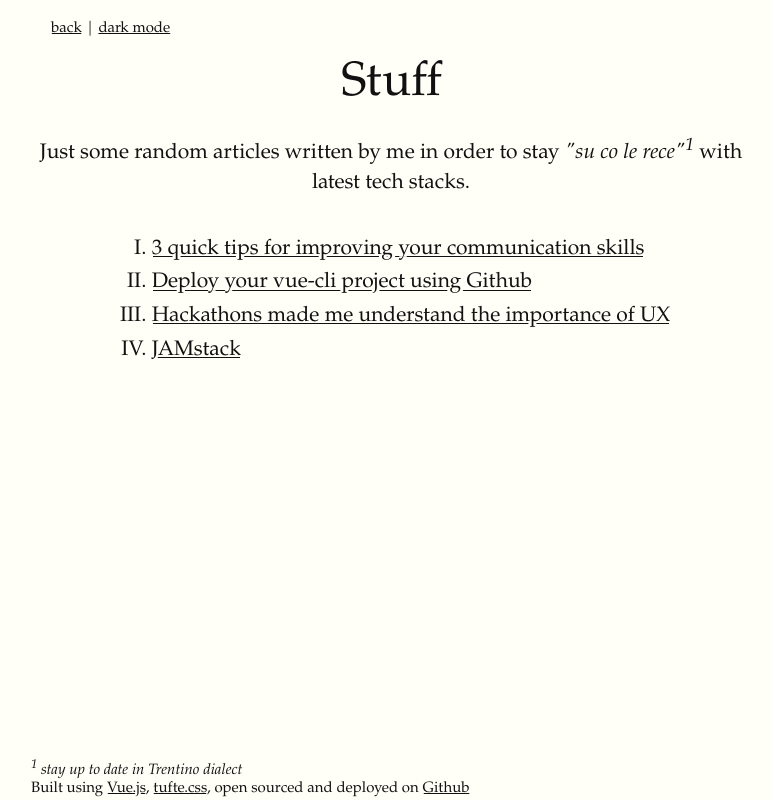
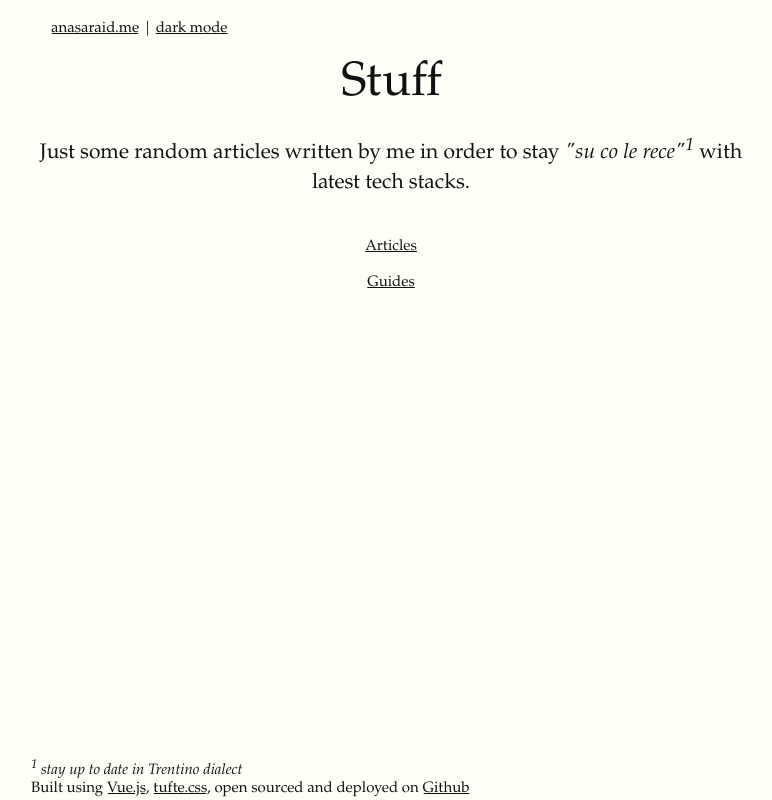
Before and after one commit to asdf1899/stuff, a Vue app: page / in a window 1280 px wide. Shown: the whole page, without its empty margins (249-1021 px from the left). Built offline with nearby package versions, Linux system fonts and the light colour scheme.

Commit message:
Sub menu articles and guides

```diff
--- a/src/components/NavBar.vue
+++ b/src/components/NavBar.vue
@@ -1,6 +1,6 @@
 <template>
   <div>
-    <a v-if="this.isUrl" :href="backUrl">back</a>
+    <a v-if="this.isUrl" :href="backUrl">anasaraid.me</a>
     <router-link v-if="this.isUrl == false" :to="backUrl">back</router-link> |
     <a class="style-link" v-on:click="toggle()"> {{this.toggleText}} </a>
   </div>
--- a/src/statics/articles.json
+++ b/src/statics/articles.json
@@ -3,24 +3,28 @@
         "id": "1",
         "date": "March 9, 2020",
         "title": "JAMstack",
-        "src": "1.md"
+        "src": "1.md",
+        "tag": "articles"
     },
     {
         "id": "2",
         "date": "March 10, 2020",
         "title": "Hackathons made me understand the importance of UX",
-        "src": "2.md"
+        "src": "2.md",
+        "tag": "articles"
     },
     {
         "id": "3",
         "date": "April 3, 2020",
         "title": "Deploy your vue-cli project using Github",
-        "src": "3.md"
+        "src": "3.md",
+        "tag": "guides"
     },
     {
         "id": "4",
         "date": "April 25, 2020",
         "title": "3 quick tips for improving your communication skills",
-        "src": "4.md"
+        "src": "4.md",
+        "tag": "articles"
     }
 ]
--- a/src/views/Homepage.vue
+++ b/src/views/Homepage.vue
@@ -1,11 +1,26 @@
 <template>
     <div>
         <nav-bar class="nav-bar" url="/anasaraid"></nav-bar>
-        <header-info title="Stuff"></header-info>
+        <header-info v-if="article==null" title="Stuff"></header-info>
+        <header-info v-else-if="article==true" title="Articles"></header-info>
+        <header-info v-else-if="article==false" title="Guides"></header-info>
         <div style="text-align:center">
             <p>Just some random articles written by me in order to stay <i>"su co le rece"<sup>1</sup></i> with latest tech stacks.</p>
         </div>
-        <articles-list :articles="jsonArticles.slice().reverse()"></articles-list>
+        <br>
+        <div v-if="article == null" style="text-align:center">
+          <a class="style-link" v-on:click="article = true">Articles</a><br><br>
+          <a class="style-link" v-on:click="article = false">Guides</a>
+        </div>
+        <div v-else style="text-align:center">
+          <a class="style-link" v-on:click="article = null">Back</a>
+        </div>
+        <div v-show="article != null">
+          <!-- show articles -->
+          <articles-list :articles="articleList.slice().reverse()" v-if="article"></articles-list>
+          <!-- show guides -->
+          <articles-list :articles="guidesList.slice()" v-if="!article"></articles-list>
+        </div>
         <footer class="footer">
             <i><sup>1</sup> stay up to date in Trentino dialect</i>
             <br>
@@ -23,14 +38,18 @@
     export default {
         name: 'Homepage',
         components: {
-            'articles-list': ArticlesList,
-            'nav-bar': NavBar,
-            'header-info': Header
+          'articles-list': ArticlesList,
+          'nav-bar': NavBar,
+          'header-info': Header
         },
         data: function(){
-            return {
-                jsonArticles
-            }
+          var articleList = jsonArticles.filter(a=>a.tag=="articles");
+          var guidesList = jsonArticles.filter(a=>a.tag=="guides");
+          return {
+              articleList,
+              guidesList,
+              article: null
+          }
         }
     }
 </script>
```
Also changed, not shown: 1 other file (tests, documents, lock files or other folders).
